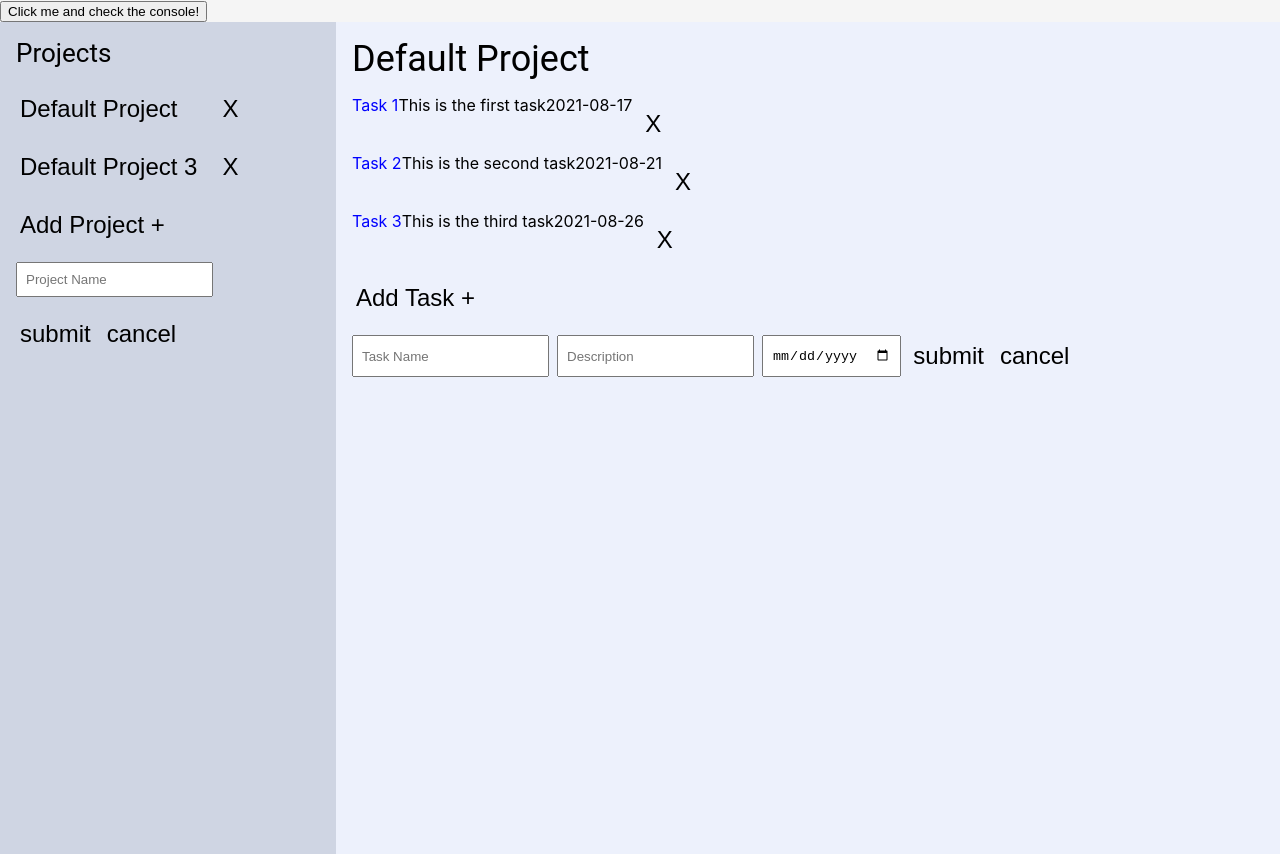
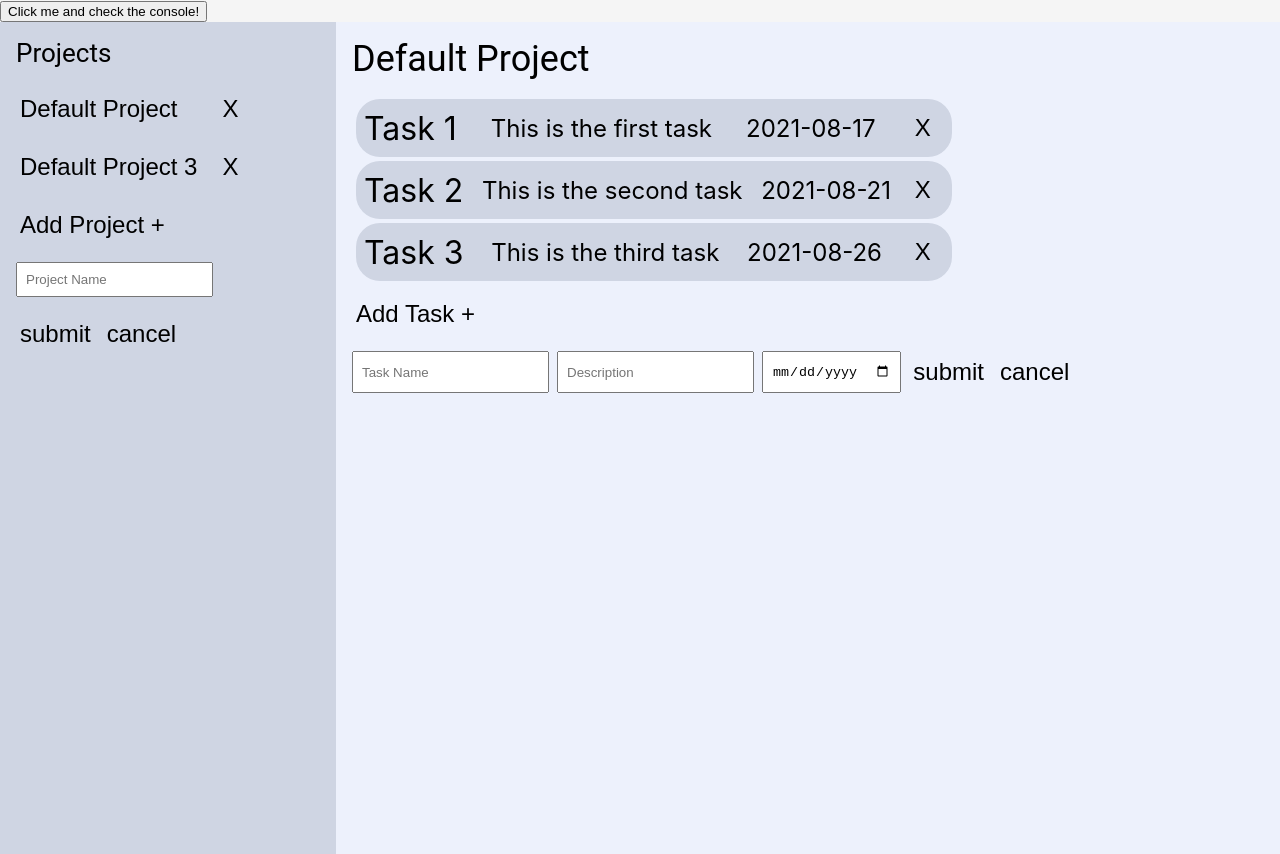
Before and after one commit to ryan3738/weather-app, a website built with webpack: page dist/index.html in a window 1280 px wide. Built offline with nearby package versions, Linux system fonts and the light colour scheme.

Commit message:
add animations

```diff
--- a/src/style.css
+++ b/src/style.css
@@ -292,7 +292,7 @@ html[xmlns] .clearfix {
   height: 100%;
   background: var(--color-50);
   color: black;
-  transition: all 0.1s;
+  transition: all 300ms ease-in-out;
   /* padding: 1rem; */
   /* margin: 1rem; */
 }
@@ -317,11 +317,17 @@ html[xmlns] .clearfix {
   border-radius: 0.25rem;
   width: 100%;
   height: auto;
-  transition: all 0.1s;
+  transition: all 300ms ease-in-out;
 }
 
 .project:hover {
   background: var(--color-200);
+  transform: scale(1.1);
+}
+
+.project.active {
+  background: var(--color-300);
+  transform: scale(1.1);
 }
 
 .currentProject {
@@ -329,6 +335,7 @@ html[xmlns] .clearfix {
   flex-direction: column;
   justify-content: flex-start;
   align-items: flex-start;
+
   width: 75%;
   height: 100%;
   min-height: 100vh;
@@ -338,12 +345,34 @@ html[xmlns] .clearfix {
 .task {
   display: flex;
   flex-direction: row;
+  justify-content: space-between;
+  align-items: center;
+  flex-wrap: wrap;
+  background: var(--color-100);
+  border-radius: 1.5rem;
+  margin: 0.25rem;
   width: 100%;
   height: auto;
+  transition: all 300ms ease-in-out;
+}
+
+.task:hover {
+  background: var(--color-200);
 }
 
 .taskTitle {
-  color: blue;
+  font-size: 2rem;
+  padding: 0.5rem;
+}
+
+.taskDescription {
+  font-size: 1.5rem;
+  padding: 0.5rem;
+}
+
+.taskDueDate {
+  font-size: 1.5rem;
+  padding: 0.5rem;
 }
 
 /* Form styles */
@@ -399,7 +428,7 @@ input[type="checkbox"] {
   margin: 0.5rem 0.5rem 0.5rem 0;
   background: none;
   color: var(black);
-  transition: all 0.1s;
+  transition: all 300ms ease-in-out;
   /* border: 0.125rem solid var(var(--cyan)); */
   /* box-shadow: var(--box-shadow); */
   opacity: 1;
@@ -408,6 +437,7 @@ input[type="checkbox"] {
 .btn:hover {
   opacity: 0.8;
   background-color: var(--color-200);
+
   /* padding: 0.5rem; */
   /* margin: 1.75rem; */
   /* color: yellow; */
```
